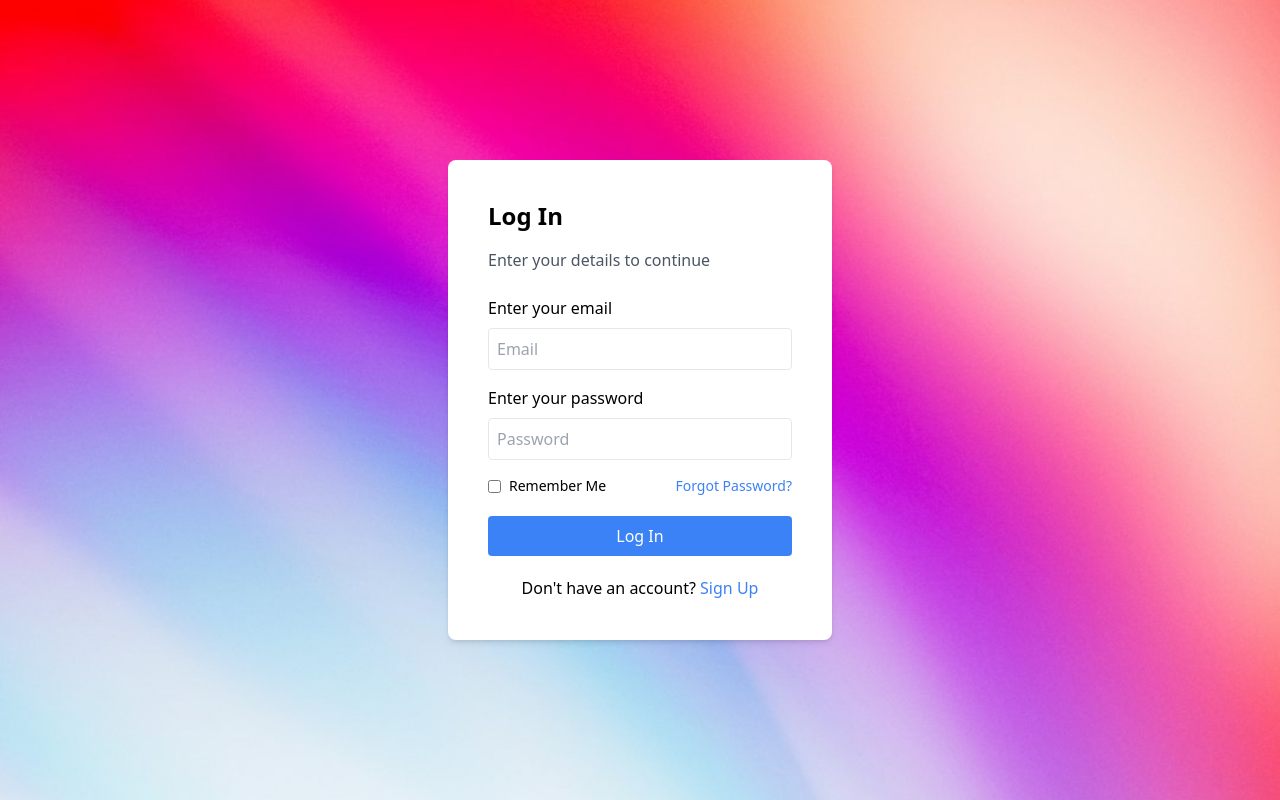
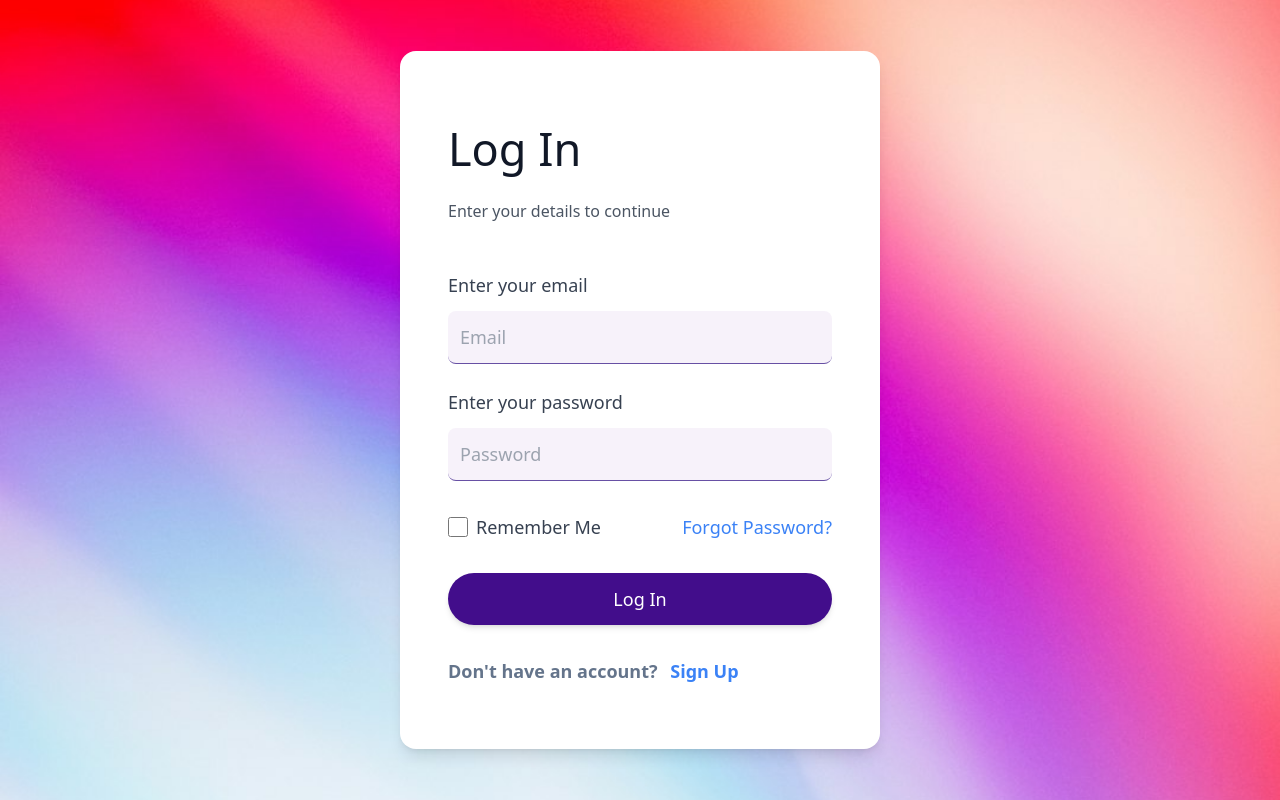
Before and after one commit to Y-ashbhatt/Billboard, a React (Vite) app in the folder client/: page / in a window 1280 px wide. Built offline with nearby package versions, Linux system fonts and the light colour scheme.

Commit message:
Complete Login

```diff
--- a/client/src/pages/logIn/LogIn.jsx
+++ b/client/src/pages/logIn/LogIn.jsx
@@ -23,58 +23,85 @@ const LogIn = () => {
 
   return (
     <div
-      className="flex items-center justify-center min-h-screen bg-cover bg-center"
+      className="flex  items-center justify-center min-h-screen bg-cover bg-center"
       style={{ backgroundImage: "url('/Login.jpeg')" }} // Corrected image path
     >
-      <div className="bg-white shadow-md p-10 rounded-lg max-w-sm w-full">
-        <h1 className="text-2xl font-bold mb-4">Log In</h1>
-        <p className="text-gray-600 mb-6">Enter your details to continue</p>
-        <form onSubmit={handleLogin} className="flex flex-col">
-          <label htmlFor="email" className="mb-2 font-medium">
+      <div className="bg-white w-[480px] py-16 px-12 shadow-lg   rounded-2xl  ">
+        {/* Header */}
+        <h1 className="text-[45px] font-normal text-gray-900 mb-2">Log In</h1>
+        <p className="text-gray-600 mt-4 text-base  mb-12">
+          Enter your details to continue
+        </p>
+
+        {/* Form */}
+        <form onSubmit={handleLogin} className="flex flex-col ">
+          {/* Email Input */}
+          <label
+            htmlFor="email"
+            className="mb-3 text-lg font-medium text-gray-700"
+          >
             Enter your email
           </label>
           <input
             type="email"
             id="email"
             placeholder="Email"
-            className="p-2 mb-4 border rounded"
+            className="p-3 mb-6 text-lg text-gray-900 bg-[#F7F2FA] rounded-lg  border-b border-[#6750A4] focus:outline-none focus:ring-2 focus:ring-blue-500 focus:border-blue-500"
             value={email}
             onChange={(e) => setEmail(e.target.value)}
           />
-          <label htmlFor="password" className="mb-2 font-medium">
+
+          {/* Password Input */}
+          <label
+            htmlFor="password"
+            className="mb-3 text-lg font-medium text-gray-700"
+          >
             Enter your password
           </label>
           <input
             type="password"
             id="password"
             placeholder="Password"
-            className="p-2 mb-4 border rounded"
+            className="p-3 mb-8 text-lg text-gray-900 bg-[#F7F2FA] rounded-lg border-b border-[#6750A4] focus:outline-none focus:ring-2 focus:ring-blue-500 focus:border-blue-500"
             value={password}
             onChange={(e) => setPassword(e.target.value)}
           />
-          <div className="flex items-center justify-between mb-5">
+
+          {/* Remember Me & Forgot Password */}
+          <div className="flex  items-center justify-between mb-8">
             <div className="flex items-center">
-              <input type="checkbox" id="rememberMe" className="mr-2" />
-              <label htmlFor="rememberMe" className="text-sm">
+              <input
+                type="checkbox"
+                id="rememberMe"
+                className="w-5 h-5 bg-[#420d8b] text-blue-600 border-[#420d8b] rounded"
+              />
+              <label
+                htmlFor="rememberMe"
+                className="ml-2 text-lg text-gray-700"
+              >
                 Remember Me
               </label>
             </div>
-            <a href="#" className="text-sm text-blue-500">
+            <a href="#" className="text-lg text-blue-500 hover:underline">
               Forgot Password?
             </a>
           </div>
+
+          {/* Login Button */}
           <button
             type="submit"
-            className="bg-blue-500 text-white py-2 rounded hover:bg-blue-600"
+            className="w-full bg-[#420d8b] text-white py-3 rounded-full text-lg font-medium shadow-md focus:outline-none focus:ring-2  focus:ring-offset-2"
           >
             Log In
           </button>
         </form>
-        <p className="mt-5 text-center">
+
+        {/* Sign Up Redirect */}
+        <p className="mt-8 font-semibold text-lg  text-slate-500">
           Don't have an account?{" "}
           <button
             type="button"
-            className="text-blue-500 hover:underline"
+            className="text-blue-500 ml-2 hover:underline"
             onClick={handleSignUpRedirect}
           >
             Sign Up
```
